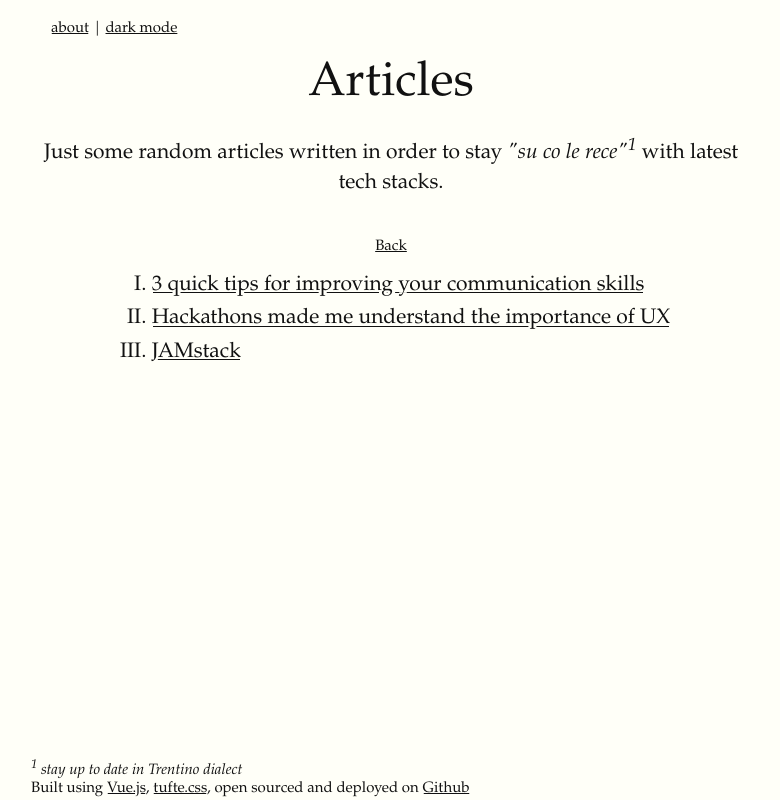
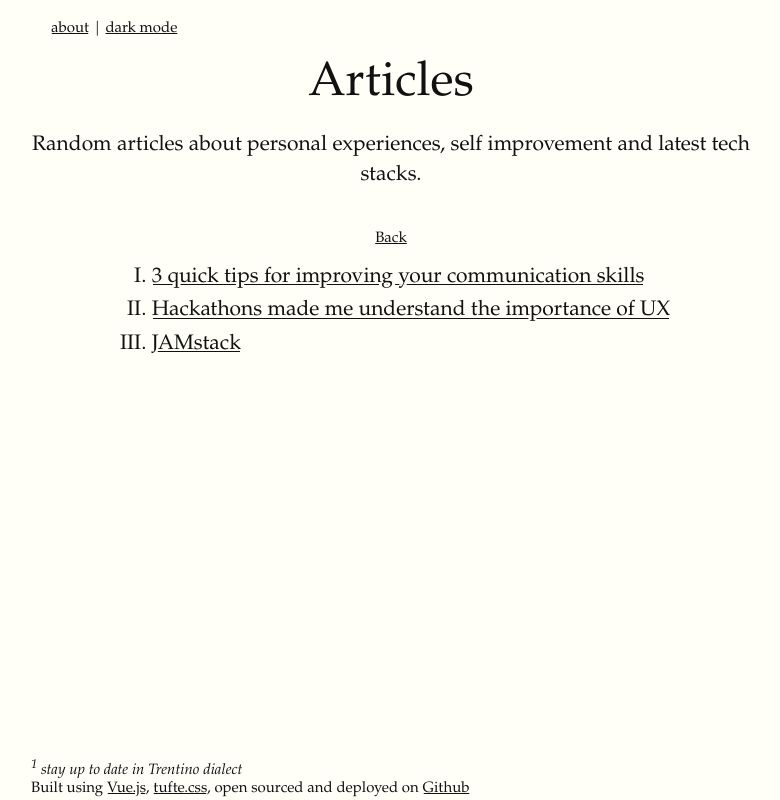
Before and after one commit to asdf1899/stuff, a Vue app: page /#/ in a window 1280 px wide. Both pictures are taken after a click on the element "Articles". Shown: the whole page, without its empty margins (249-1029 px from the left). Built offline with nearby package versions, Linux system fonts and the light colour scheme.

Commit message:
Add subtitles

```diff
--- a/src/views/Homepage.vue
+++ b/src/views/Homepage.vue
@@ -4,8 +4,14 @@
         <header-info v-if="article==null" title="Stuff"></header-info>
         <header-info v-else-if="article==true" title="Articles"></header-info>
         <header-info v-else-if="article==false" title="Guides"></header-info>
-        <div style="text-align:center">
-            <p>Just some random articles written in order to stay <i>"su co le rece"<sup>1</sup></i> with latest tech stacks.</p>
+        <div v-if="article==null" style="text-align:center">
+            <p>Just some random articles written in order to stay <i>"su co le rece"<sup>1</sup></i> with latest technologies.</p>
+        </div>
+        <div v-else-if="article==true" style="text-align:center">
+            <p>Random articles about personal experiences, self improvement and latest tech stacks.</p>
+        </div>
+        <div v-else-if="article==false" style="text-align:center">
+            <p>Development guides geared towards Computer Science and Web Programming.</p>
         </div>
         <br>
         <div v-if="article == null" style="text-align:center">
```
Also changed, not shown: 1 other file (tests, documents, lock files or other folders).
